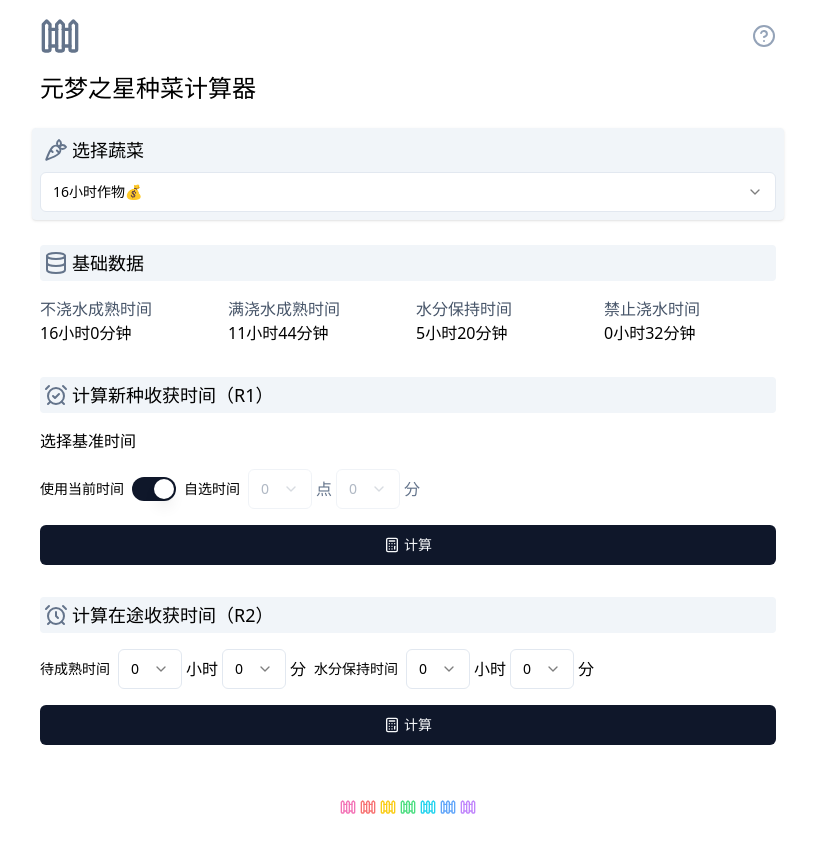
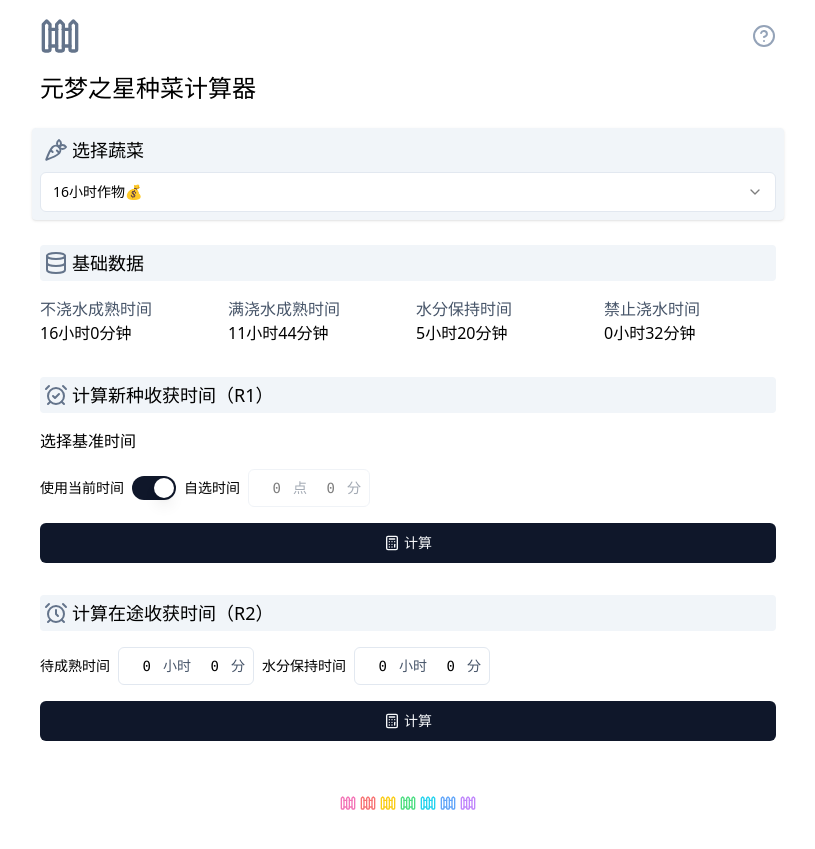
Before and after one commit to anson0370/ymzc-calculator, a Next.js app: page / in a window 1280 px wide. Shown: the whole page, without its empty margins (232-1047 px from the left). Built offline with nearby package versions, Linux system fonts and the light colour scheme.

Commit message:
use input instead of select

```diff
--- a/app/globals.css
+++ b/app/globals.css
@@ -10,4 +10,15 @@
     -webkit-background-clip: text;
     color: transparent;
   }
+
+  .number-input-noarrow {
+    &::-webkit-outer-spin-button, &::-webkit-inner-spin-button {
+      -webkit-appearance: none;
+      margin: 0;
+    }
+
+    &[type=number] {
+      -moz-appearance: textfield;
+    }
+  }
 }
--- a/app/page.tsx
+++ b/app/page.tsx
@@ -10,6 +10,7 @@ import { Select, SelectContent, SelectItem, SelectTrigger } from "@/components/s
 import { Switch } from "@/components/shadcn/ui/switch";
 import { Textarea } from "@/components/shadcn/ui/textarea";
 import TimeInput from "@/components/time-input";
+import TimeSelect from "@/components/time-select";
 import { calcWaterList, calcRealHarvestTime } from "@/lib/calc";
 import { vegetables } from "@/lib/data";
 import useHistory from "@/lib/history";
--- a/components/time-input.tsx
+++ b/components/time-input.tsx
@@ -1,10 +1,5 @@
-import { useState } from "react";
 import clsx from "clsx";
-import { Select, SelectContent, SelectItem, SelectTrigger, SelectValue } from "./shadcn/ui/select";
-
-const hours = Array.from({ length: 24 }, (_, i) => i);
-const durationHours = Array.from({ length: 48 }, (_, i) => i);
-const minutes = Array.from({ length: 60 }, (_, i) => i);
+import { ChangeEvent, useRef, useState } from "react";
 
 export default function TimeInput({
   mode = 'duration',
@@ -17,13 +12,19 @@ export default function TimeInput({
   onTimeChange?: (time: { hour: number, minute: number }) => void;
   onDurationChange?: (duration: number) => void;
 }) {
+  const firstInputRef = useRef<HTMLInputElement>(null);
+  const secondInputRef = useRef<HTMLInputElement>(null);
+
   const [hour, setHour] = useState<number>(0);
   const [minute, setMinute] = useState<number>(0);
 
-  const onHourChange = (value: string) => {
-    if (value.trim() === '') return;
-    const hourValue = parseInt(value);
-    const validHourValue = Math.max(0, Math.min(23, hourValue));
+  const hourValueChange = (e: ChangeEvent<HTMLInputElement>) => {
+    const strValue = e.target.value;
+    const hourValue = strValue == "" ? 0 : parseInt(strValue);
+    if (Number.isNaN(hourValue)) {
+      return;
+    }
+    const validHourValue = Math.max(0, Math.min(99, hourValue));
     setHour(validHourValue);
     if (onTimeChange != null) {
       onTimeChange({ hour: validHourValue, minute });
@@ -31,11 +32,17 @@ export default function TimeInput({
     if (onDurationChange != null) {
       onDurationChange(validHourValue * 60 + minute);
     }
+    if (validHourValue >= 10) {
+      secondInputRef.current?.focus();
+    }
   }
 
-  const onMinuteChange = (value: string) => {
-    if (value.trim() === '') return;
-    const minuteValue = parseInt(value);
+  const minuteValueChange = (e: ChangeEvent<HTMLInputElement>) => {
+    const strValue = e.target.value;
+    const minuteValue = strValue == "" ? 0 : parseInt(strValue);
+    if (Number.isNaN(minuteValue)) {
+      return;
+    }
     const validMinuteValue = Math.max(0, Math.min(59, minuteValue));
     setMinute(validMinuteValue);
     if (onTimeChange != null) {
@@ -44,43 +51,23 @@ export default function TimeInput({
     if (onDurationChange != null) {
       onDurationChange(hour * 60 + validMinuteValue);
     }
+    if (strValue == "") {
+      firstInputRef.current?.focus();
+    }
   }
 
   return (
     <div className={clsx(
-      "flex items-center gap-x-1",
+      "flex items-center gap-x-1 px-2",
+      "rounded-md border border-slate-200 bg-white text-sm",
       {
-        'text-slate-500': disabled,
-      }
+        "cursor-not-allowed opacity-50": disabled,
+      },
     )}>
-      {/* <Input disabled={disabled} type='number' max={23} min={0} className="w-16" value={hour} onChange={(e) => onHourChange(e.target.value)} /> */}
-      <Select disabled={disabled} value={hour.toString()} onValueChange={onHourChange}>
-        <SelectTrigger className="w-16">
-          <SelectValue>
-            {hour}
-          </SelectValue>
-        </SelectTrigger>
-        <SelectContent>
-          {(mode === 'time' ? hours : durationHours).map((i) => (
-            <SelectItem key={i} value={i.toString()}>{i}</SelectItem>
-          ))}
-        </SelectContent>
-      </Select>
-      <span>{mode === 'time' ? '点' : '小时'}</span>
-      {/* <Input disabled={disabled} type='number' max={59} min={0} className="w-16" value={minute} onChange={(e) => onMinuteChange(e.target.value)} /> */}
-      <Select disabled={disabled} value={minute.toString()} onValueChange={onMinuteChange}>
-        <SelectTrigger className="w-16">
-          <SelectValue>
-            {minute}
-          </SelectValue>
-        </SelectTrigger>
-        <SelectContent>
-          {minutes.map((i) => (
-            <SelectItem key={i} value={i.toString()}>{i}</SelectItem>
-          ))}
-        </SelectContent>
-      </Select>
-      <span>分</span>
+      <input disabled={disabled} ref={firstInputRef} type="number" max={99} min={0} className="font-mono number-input-noarrow w-8 p-2 text-right bg-transparent" placeholder="0" value={hour.toString()} onChange={hourValueChange} />
+      <span className="text-slate-600">{mode === 'time' ? '点' : '小时'}</span>
+      <input disabled={disabled} ref={secondInputRef} type="number" max={60} min={0} className="font-mono number-input-noarrow w-8 p-2 text-right bg-transparent" placeholder="0" value={minute.toString()} onChange={minuteValueChange} />
+      <span className="text-slate-600">分</span>
     </div>
-  );
+  )
 }
--- /dev/null
+++ b/components/time-select.tsx
@@ -0,0 +1,86 @@
+import { useState } from "react";
+import clsx from "clsx";
+import { Select, SelectContent, SelectItem, SelectTrigger, SelectValue } from "./shadcn/ui/select";
+
+const hours = Array.from({ length: 24 }, (_, i) => i);
+const durationHours = Array.from({ length: 48 }, (_, i) => i);
+const minutes = Array.from({ length: 60 }, (_, i) => i);
+
+export default function TimeSelect({
+  mode = 'duration',
+  disabled = false,
+  onTimeChange,
+  onDurationChange,
+}: {
+  mode?: 'time' | 'duration';
+  disabled?: boolean;
+  onTimeChange?: (time: { hour: number, minute: number }) => void;
+  onDurationChange?: (duration: number) => void;
+}) {
+  const [hour, setHour] = useState<number>(0);
+  const [minute, setMinute] = useState<number>(0);
+
+  const onHourChange = (value: string) => {
+    if (value.trim() === '') return;
+    const hourValue = parseInt(value);
+    const validHourValue = Math.max(0, Math.min(23, hourValue));
+    setHour(validHourValue);
+    if (onTimeChange != null) {
+      onTimeChange({ hour: validHourValue, minute });
+    }
+    if (onDurationChange != null) {
+      onDurationChange(validHourValue * 60 + minute);
+    }
+  }
+
+  const onMinuteChange = (value: string) => {
+    if (value.trim() === '') return;
+    const minuteValue = parseInt(value);
+    const validMinuteValue = Math.max(0, Math.min(59, minuteValue));
+    setMinute(validMinuteValue);
+    if (onTimeChange != null) {
+      onTimeChange({ hour, minute: validMinuteValue });
+    }
+    if (onDurationChange != null) {
+      onDurationChange(hour * 60 + validMinuteValue);
+    }
+  }
+
+  return (
+    <div className={clsx(
+      "flex items-center gap-x-1",
+      {
+        'text-slate-500': disabled,
+      }
+    )}>
+      {/* <Input disabled={disabled} type='number' max={23} min={0} className="w-16" value={hour} onChange={(e) => onHourChange(e.target.value)} /> */}
+      <Select disabled={disabled} value={hour.toString()} onValueChange={onHourChange}>
+        <SelectTrigger className="w-16">
+          <SelectValue>
+            {hour}
+          </SelectValue>
+        </SelectTrigger>
+        <SelectContent>
+          {(mode === 'time' ? hours : durationHours).map((i) => (
+            <SelectItem key={i} value={i.toString()}>{i}</SelectItem>
+          ))}
+        </SelectContent>
+      </Select>
+      <span>{mode === 'time' ? '点' : '小时'}</span>
+      {/* <Input disabled={disabled} type='number' max={59} min={0} className="w-16" value={minute} onChange={(e) => onMinuteChange(e.target.value)} /> */}
+      <Select disabled={disabled} value={minute.toString()} onValueChange={onMinuteChange}>
+        <SelectTrigger className="w-16">
+          <SelectValue>
+            {minute}
+          </SelectValue>
+        </SelectTrigger>
+        <SelectContent>
+          {minutes.map((i) => (
+            <SelectItem key={i} value={i.toString()}>{i}</SelectItem>
+          ))}
+        </SelectContent>
+      </Select>
+      <span>分</span>
+    </div>
+  );
+}
```
